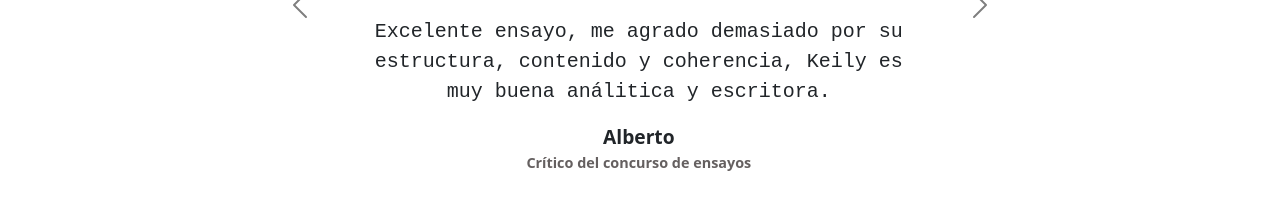
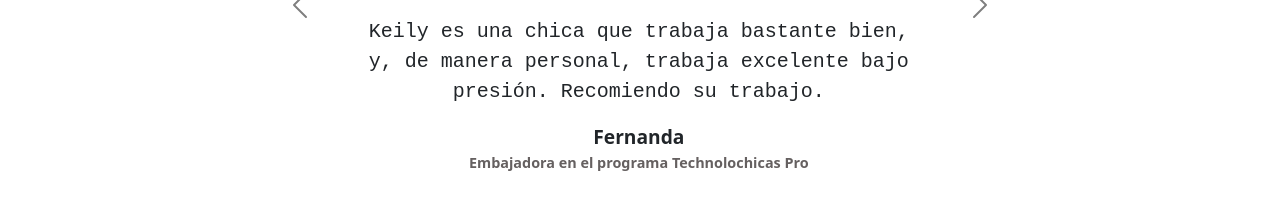
Before and after one commit to Kei7w7/Kei7w7.github.io, a plain HTML site: page index.html in a window 1280 px wide. Shown: the part 3644-3867 px from the top of the page. Drawn offline with nearby package versions, Linux system fonts and the light colour scheme; a web font is replaced by a local one.

Commit message:
Update index.html

```diff
--- a/index.html
+++ b/index.html
@@ -277,10 +277,10 @@
                 <div class="carousel-item active">
                     <div class="container">
                         <img class="testimonio-imagen rounded-circle" src="imagenes/cliente1.svg" alt="Foto de Gino">
-                        <p class="testimonio-texto">Excelente ensayo, me agrado demasiado por su estructura, contenido y coherencia, Keily es muy buena análitica y escritora.</p>
+                        <p class="testimonio-texto">Keily es una chica que trabaja bastante bien, y, de manera personal, trabaja excelente bajo presión. Recomiendo su trabajo.</p>
                         <div class="testimonio-info">
-                            <p class="cliente">Alberto</p>
-                            <p class="cargo">Crítico del concurso de ensayos</p>
+                            <p class="cliente">Fernanda</p>
+                            <p class="cargo">Embajadora en el programa Technolochicas Pro</p>
                         </div>
                     </div>
                 </div>
```
